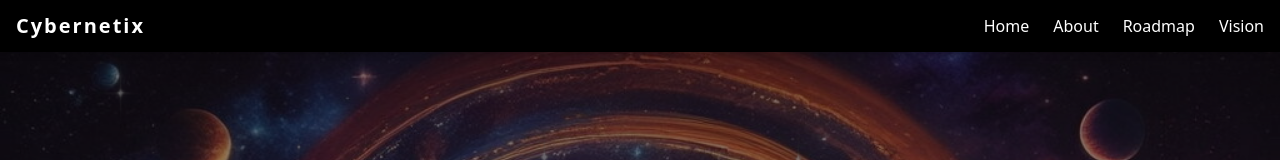
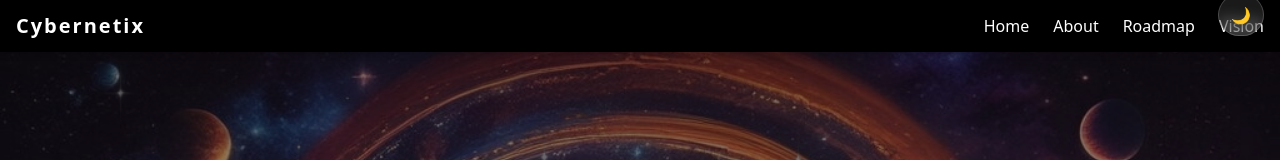
Before and after one commit to CybernetixDotDev/cybernetix-web, a Next.js app: page / in a window 1280 px wide. Shown: the top 160 px of the page. Built offline with nearby package versions, Linux system fonts and the light colour scheme.

Commit message:
added theme toggle

```diff
--- a/src/app/globals.css
+++ b/src/app/globals.css
@@ -57,4 +57,50 @@
       opacity: 0.9;
     }
   }
+
+  /* Tilt effect using CSS transform */
+  .hover-tilt {
+    transition: transform 0.3s ease;
+  }
+  .hover-tilt:hover {
+    transform: perspective(600px) rotateX(4deg) rotateY(-4deg);
+  }
+
+  /* Floating animation */
+  .float {
+    animation: float 6s ease-in-out infinite;
+  }
+
+  @keyframes float {
+    0%, 100% {
+      transform: translateY(0);
+    }
+    50% {
+      transform: translateY(-8px);
+    }
+  }
+
+  /* Gradient text effect */
+  .text-gradient {
+    background: linear-gradient(to right, #00ffff, #ff00ff);
+    -webkit-background-clip: text;
+    -webkit-text-fill-color: transparent;
+  }
+
+  /* Light/Dark Theme utility */
+  .theme-light {
+    --bg: #f8fafc;
+    --text: #1e293b;
+    --accent: #00bcd4;
+  }
+
+  .theme-dark {
+    --bg: #000000;
+    --text: #ffffff;
+    --accent: #00ffff;
+  }
+
+  .theme-transition {
+    transition: background 0.5s ease, color 0.5s ease;
+  }
 }
--- a/src/components/Navbar.tsx
+++ b/src/components/Navbar.tsx
@@ -2,6 +2,7 @@
 
 import { useState } from 'react';
 import Link from 'next/link';
+import ThemeToggle from '@/components/ThemeToggle';
 
 export default function Navbar() {
   const [isOpen, setIsOpen] = useState(false);
@@ -20,6 +21,23 @@ export default function Navbar() {
           Cybernetix
         </Link>
 
+        <div className="flex items-center gap-4">
+          {/* Desktop nav */}
+          <nav className="hidden md:flex gap-6">
+            {navItems.map((item) => (
+              <Link
+                key={item.label}
+                href={item.href}
+                className="hover:text-cyan-300 transition"
+              >
+                {item.label}
+              </Link>
+            ))}
+          </nav>
+
+          {/* Theme toggle */}
+          <ThemeToggle />
+
           {/* Mobile toggle */}
           <button
             className="md:hidden text-white focus:outline-none"
@@ -27,15 +45,7 @@ export default function Navbar() {
           >
             ☰
           </button>
-
-        {/* Desktop nav */}
-        <nav className="hidden md:flex gap-6">
-          {navItems.map((item) => (
-            <Link key={item.label} href={item.href} className="hover:text-cyan-300 transition">
-              {item.label}
-            </Link>
-          ))}
-        </nav>
+        </div>
       </div>
 
       {/* Mobile menu */}
@@ -52,6 +62,8 @@ export default function Navbar() {
                 {item.label}
               </Link>
             ))}
+            {/* Optional: show theme toggle in mobile */}
+            <ThemeToggle />
           </div>
         </nav>
       )}
--- /dev/null
+++ b/src/components/ThemeToggle.tsx
@@ -0,0 +1,31 @@
+'use client';
+
+import { useEffect, useState } from 'react';
+
+export default function ThemeToggle() {
+  const [isDark, setIsDark] = useState(true);
+
+  useEffect(() => {
+    const root = document.documentElement;
+    setIsDark(root.classList.contains('theme-dark'));
+  }, []);
+
+  const toggleTheme = () => {
+    const root = document.documentElement;
+    const nextTheme = isDark ? 'theme-light' : 'theme-dark';
+
+    root.classList.remove('theme-dark', 'theme-light');
+    root.classList.add(nextTheme);
+    setIsDark(!isDark);
+  };
+
+  return (
+    <button
+      onClick={toggleTheme}
+      className="fixed bottom-4 right-4 bg-white/10 text-white border border-white/20 backdrop-blur px-3 py-2 rounded-full hover:bg-white/20 transition-all z-50"
+      aria-label="Toggle Theme"
+    >
+      {isDark ? '☀️' : '🌙'}
+    </button>
+  );
+}
```
Lines whose indentation alone changed are shown as unchanged.
